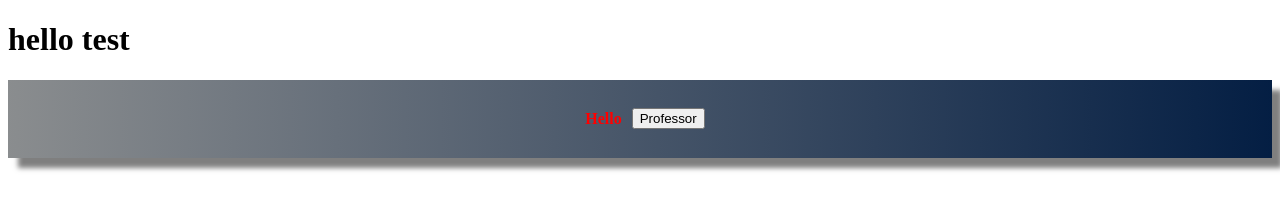
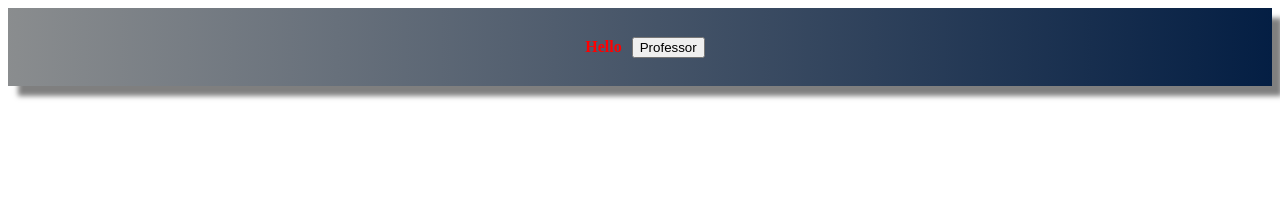
Before and after one commit to masonhaines/CS491-topup, a plain HTML site: page index.html in a window 1280 px wide. Drawn offline with Linux system fonts and the light colour scheme.

Commit message:
undo test

```diff
--- a/index.html
+++ b/index.html
@@ -6,9 +6,6 @@
     <title>Top-Up A</title>
 </head>
 <body>
-
-    <h1> hello test </h1>
-
     <script src="index.js"></script>
 </body>
 </html>
```
